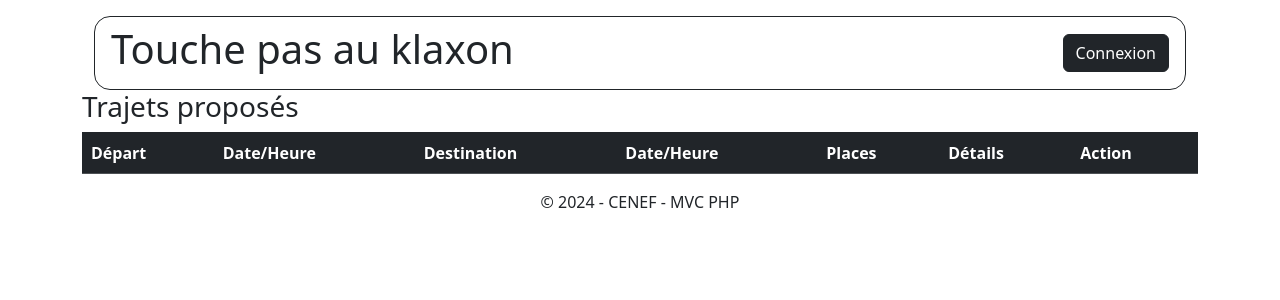
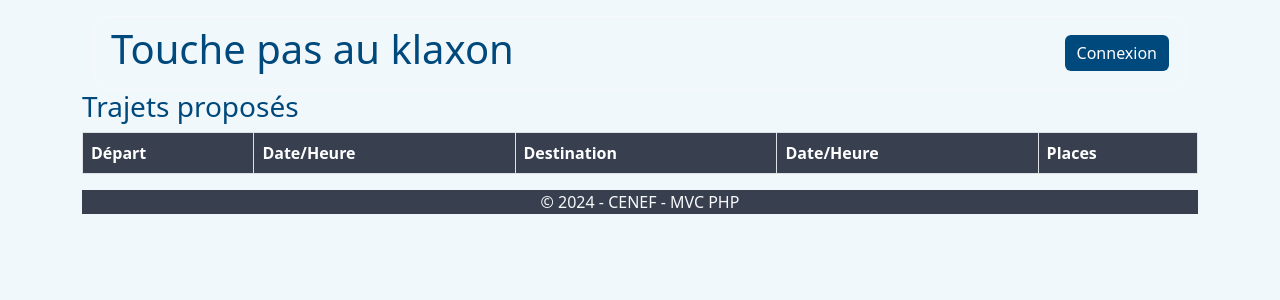
Before and after one commit to AshM974/touche-pas-au-klaxon, a PHP site: page /views/users.php in a window 1280 px wide. Shown: the top 300 px of the page. Run offline with PHP 8.4, Linux system fonts and the light colour scheme; the visitor is signed in with stand-in values (Sample User, id 1); lists and menus that the app fills with data are empty.

Commit message:
Misa a jour vue  avec component table.php et debut de stylisation css

```diff
--- /dev/null
+++ b/public/style/style.css
@@ -0,0 +1,44 @@
+:root {
+    --clair: #f1f8fc;
+    --bleu: #0074c7;
+    --bleu-fonce: #00497c;
+    --gris: #384050;
+    --rouge: #cd2c2e;
+    --vert: #82b864;
+}
+
+body{
+    background-color: var(--clair);
+}
+
+footer{
+    background-color: var(--gris);
+    color: var(--clair);
+}
+
+.titre{
+    color: var(--bleu-fonce);
+}
+
+
+h2{
+    color: var(--bleu-fonce);
+}
+
+.table-head thead th {
+    background-color: var(--gris) !important;
+    color: white !important;
+}
+
+
+.btn-connexion {
+    background-color: var(--bleu-fonce);
+    color: white;
+    border: none;
+}
+
+.btn-connexion:hover{
+    background-color: var(--bleu);
+    color: white;
+    border: none;
+}
--- a/public/views/404.php
+++ b/public/views/404.php
@@ -1 +1,5 @@
 <h1>404 Erreur</h1>
+
+
+
+<p>La page demandée n'existe pas ou vous n'avez pas les droits nécessaires pour y accéder.</p>
--- a/public/views/component/footer.php
+++ b/public/views/component/footer.php
@@ -1,3 +1,3 @@
-<footer>
+<footer class="text-light">
     <p class="text-center">© 2024 - CENEF - MVC PHP</p>
 </footer>
--- a/public/views/component/header.php
+++ b/public/views/component/header.php
@@ -1,7 +1,7 @@
 <header class=" container mt-3">
 
-    <nav class="navbar border border-dark rounded-4 px-3 py-2">
-    <h1>Touche pas au klaxon</h1>
+    <nav class="navbar border border-light rounded-4 px-3 py-2">
+    <h1 class="titre">Touche pas au klaxon</h1>
 
     <div class="d-flex align-items-center gap-3">
 
@@ -10,13 +10,22 @@
             <?php if ($_SESSION['role'] === 'admin') : ?>
 
             <!-- Action Admin -->
-            <button type="button" class="btn btn-secondary" data-bs-toggle="modal" data-bs-target="#detailsUsers">
+            <div class="d-flex gap-2">
+
+            <button type="button" class="btn btn-outline-secondary flex-fill" data-bs-toggle="modal" data-bs-target="#detailsUsers">
                 Utilisateurs
             </button>
 
-            <button type="button" class="btn btn-secondary" data-bs-toggle="modal" data-bs-target="#detailsAgences">
+            <button type="button" class="btn btn-outline-secondary flex-fill" data-bs-toggle="modal" data-bs-target="#detailsAgences">
                 Agences
             </button>
+
+            <a href="/create_trajet" class="btn btn-outline-light flex-fill">
+                Créer un trajet
+            </a>
+
+
+            </div>
 
             <?php else : ?>
 
@@ -35,16 +44,14 @@
         </p>
 
         <!-- Bouton Déconnexion -->
-        <button class="btn btn-dark ">
-            <a href="/logout" class="text-decoration-none text-white">
-                Déconnexion
-            </a>
-        </button>
+        <a href="/logout" class="btn btn-outline-danger">
+            Déconnexion
+        </a>
 
     <?php else : ?>
 
         <!-- Bouton Connexion -->
-        <button class="btn btn-dark" onclick="window.location.href='/login'">
+        <button class="btn btn-connexion btn-connexion:hover" onclick="window.location.href='/login'">
             Connexion
         </button>
 
--- a/public/views/component/table.php
+++ b/public/views/component/table.php
@@ -1,9 +1,13 @@
 <section>
+<div>
 
-<div>
-    <table class="border border-dark rounded-4 p-3 table">
+<?php if (!isset($_SESSION['id_users'])) : ?>
+
+    <!-- VISITEUR -->
+
+    <table class="table table-bordered table-head">
         <thead>
-        <tr class="table-dark">
+            <tr>
                 <th>Départ</th>
                 <th>Date/Heure</th>
                 <th>Destination</th>
@@ -11,34 +15,87 @@
                 <th>Places</th>
             </tr>
         </thead>
+
         <tbody>
-
-
         <?php
         $trajets = $trajets ?? [];
         ?>
-
         <?php foreach ($trajets as $trajet): ?>
 
             <tr>
                 <td><?= $trajet['nom_agence_depart'] ?></td>
                 <td><?= $trajet['date_heure_depart'] ?></td>
-
                 <td><?= $trajet['nom_agence_arrivee'] ?></td>
                 <td><?= $trajet['date_heure_arrivee'] ?></td>
-
                 <td><?= $trajet['nb_places_restante'] ?></td>
             </tr>
 
         <?php endforeach; ?>
 
-</body>
+        </tbody>
     </table>
 
+<?php else : ?>
+
+    <!-- UTILISATEUR CONNECTÉ -->
+
+    <table class="table table-bordered">
+        <thead>
+            <tr >
+                <th>Départ</th>
+                <th>Date/Heure</th>
+                <th>Destination</th>
+                <th>Date/Heure</th>
+                <th>Places</th>
+                <th>Actions</th>
+            </tr>
+        </thead>
+
+        <tbody>
+        <?php
+        $trajets = $trajets ?? [];
+        ?>
+        <?php foreach ($trajets as $trajet): ?>
+
+            <tr>
+
+                <td><?= $trajet['nom_agence_depart'] ?></td>
+                <td><?= $trajet['date_heure_depart'] ?></td>
+                <td><?= $trajet['nom_agence_arrivee'] ?></td>
+                <td><?= $trajet['date_heure_arrivee'] ?></td>
+                <td><?= $trajet['nb_places_restante'] ?></td>
+
+                <td>
+
+                    <button class="btn btn-info">
+                        Voir détails
+                    </button>
+
+                    <?php if (
+                        $_SESSION['role'] === 'admin'
+                        || $_SESSION['id_users'] == $trajet['id_users']
+                    ) : ?>
+
+                        <a href="#" class="btn btn-warning">
+                            Modifier
+                        </a>
+
+                        <a href="#" class="btn btn-danger">
+                            Supprimer
+                        </a>
+
+                    <?php endif; ?>
+
+                </td>
+
+            </tr>
+
+        <?php endforeach; ?>
+
+        </tbody>
+    </table>
+
+<?php endif; ?>
+
 </div>
-
-
-
-
-
 </section>
--- a/public/views/home.php
+++ b/public/views/home.php
@@ -3,6 +3,7 @@
 <head>
     <meta charset="UTF-8">
     <link href="https://cdn.jsdelivr.net/npm/bootstrap@5.3.8/dist/css/bootstrap.min.css" rel="stylesheet">
+    <link rel="stylesheet" href="/public/style/style.css">
     <title>Touche pas au klaxon</title>
 </head>
 <body class=" container mt-3">
@@ -11,7 +12,7 @@
 
     <p class="fs-3 text-center">Pour obtenir plus d'informations sur un trajet, veuillez  vous  connecter</p>
 
-    <?php require_once __DIR__ . '/component/table.php'; ?>
+<?php require_once __DIR__ . '/component/table.php'; ?>
 
 
 <?php require_once __DIR__ . '/component/footer.php'; ?>
--- a/public/views/users.php
+++ b/public/views/users.php
@@ -3,65 +3,21 @@
 <head>
     <meta charset="UTF-8">
     <link href="https://cdn.jsdelivr.net/npm/bootstrap@5.3.8/dist/css/bootstrap.min.css" rel="stylesheet">
+    <link rel="stylesheet" href="/public/style/style.css">
     <title>Touche pas au klaxon</title>
 </head>
 <body class="container mt-3">
 <?php require_once __DIR__ . '/component/header.php'; ?>
 <h2 class="fs-3">Trajets proposés</h2>
-<div>
-
-    <table class="border border-dark rounded-4 p-3 table">
-
-    <thead>
-        <tr class="table-dark">
-            <th>Départ</th>
-            <th>Date/Heure</th>
-            <th>Destination</th>
-            <th>Date/Heure</th>
-            <th>Places</th>
-            <th>Détails</th>
-            <th>Action</th>
-        </tr>
-    </thead>
-    <tbody>
 
 <?php
 $trajets = $trajets ?? [];
 ?>
 
+<?php require __DIR__ . '/component/table.php'; ?>
+
 <?php foreach ($trajets as $trajet): ?>
 
-    <tr>
-    <td><?= $trajet['nom_agence_depart'] ?></td>
-    <td><?= $trajet['date_heure_depart'] ?></td>
-
-    <td><?= $trajet['nom_agence_arrivee'] ?></td>
-    <td><?= $trajet['date_heure_arrivee'] ?></td>
-
-    <td><?= $trajet['nb_places_restante'] ?></td>
-    <td>
-        <button type="button"
-                class="btn btn-dark"
-                data-bs-toggle="modal"
-                data-bs-target="#detailsTrajet<?= $trajet['id_trajet'] ?>"
-            >
-                Voir Plus
-        </button>
-    </td>
-
-  <td>
-    <?php if (
-        ($_SESSION['role'] ?? '') == 'admin'
-        || $trajet['id_users'] == $_SESSION['id_users']) : ?>
-    <a href="/edit_trajet?id=<?= $trajet['id_trajet'] ?>" class="btn btn-warning">
-    Modifier
-    </a>
-    <button type="button" class="btn btn-danger" data-bs-toggle="modal" data-bs-target="#deleteModal<?= $trajet['id_trajet'] ?>">
-    Supprimer
-    </button>
-    <?php endif; ?>
-  </td>
-</tr>
 
     <!-- MODAL DETAILS TRAJET -->
 
@@ -124,11 +80,6 @@ $trajets = $trajets ?? [];
 
 
 <?php endforeach; ?>
-    </tbody>
-
-    </table>
-
-</div>
 
 
 <?php require_once __DIR__ . '/component/footer.php'; ?>
```
Also changed, not shown: public/style/login.css (added, +41 -0 lines), public/views/dashboard_admin.php (+13 -67 lines), public/views/login.php (+4 -3 lines). Lines whose indentation alone changed are shown as unchanged.
